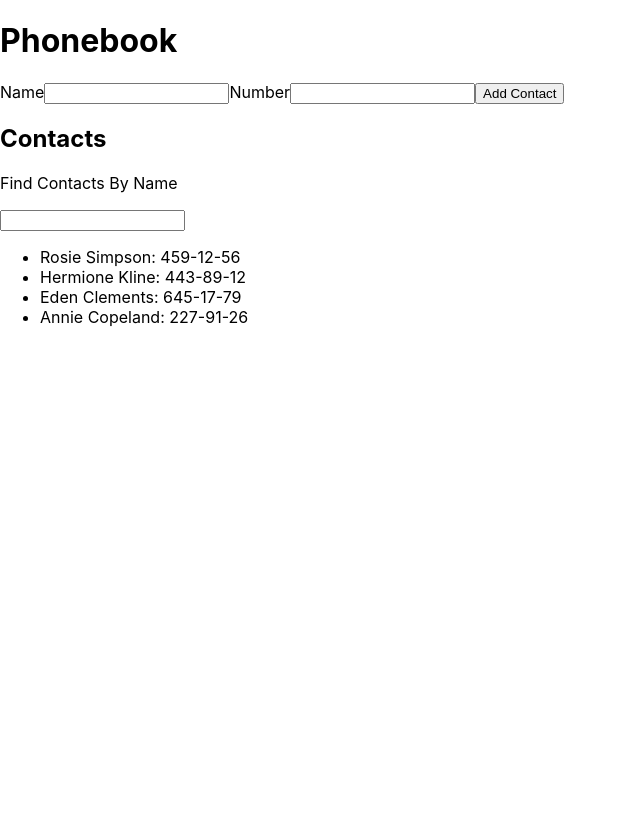
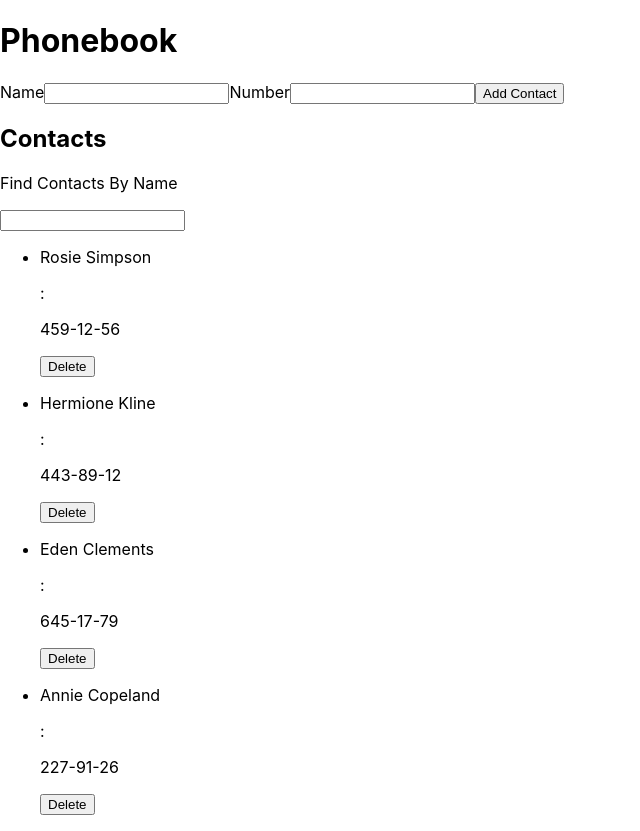
Before and after one commit to userzahar/goit-react-hw-02-phonebook, a React (Create React App) app: page / in a window 1280 px wide. Shown: the whole page, without its empty margins (0-640 px from the left). Before the commit the page ends 800 px from the top, so only its background shows below. Built offline with nearby package versions, Linux system fonts and the light colour scheme.

Commit message:
add delete button

```diff
--- a/src/components/ContactList/ContactList.jsx
+++ b/src/components/ContactList/ContactList.jsx
@@ -4,14 +4,17 @@ const { Component } = require("react");
 
 export class ContactList extends Component {
 
-    DataLI = () => {
-        return
-    }
+    // deleteItem = (data) => {
+    //     console.log('👛', data)
+    //     this.props.contacts.filter(el => {
+    //         el.name.toLowerCase().indexOf(data.name.toLowerCase()) === -1;
+    //     })
+    //     console.log("🎇", this.props.contacts)
+    // }
     render() {
-        console.log("✨ string", this.props.contacts)
         return <>
             <ul>
-                <LI contactsList={this.props.contacts} filter={this.props.filter} />
+                <LI contactsList={this.props.contacts} filter={this.props.filter} deleteItem={this.deleteItem} />
             </ul>
         </>
     }
--- a/src/components/ContactList/ListItem.jsx
+++ b/src/components/ContactList/ListItem.jsx
@@ -1,13 +1,20 @@
 const { Component } = require("react");
 
 export class LI extends Component {
+    handleDeleteButon = ({ target }) => {
+        console.dir(target.parentElement.children[0].textContent)
+
+        this.props.deleteItem({ name: target.parentElement.children[0].textContent });
+    }
 
     render() {
         console.log("🚀 ~ this.props.contactsList:", this.props.contactsList)
-
         return <>
             {this.props.contactsList.filter(el => el.name.toLowerCase().indexOf(this.props.filter.toLowerCase()) !== -1).map(contact => {
-                return <li key={contact.id}>{contact.name}: {contact.number}</li>
+                return <li key={contact.id}>
+                    <p>{contact.name}</p><span>:</span><p>{contact.number}</p>
+                    <button type="button" onClick={this.handleDeleteButon}>Delete</button>
+                </li>
             })}
         </>
     }
```
